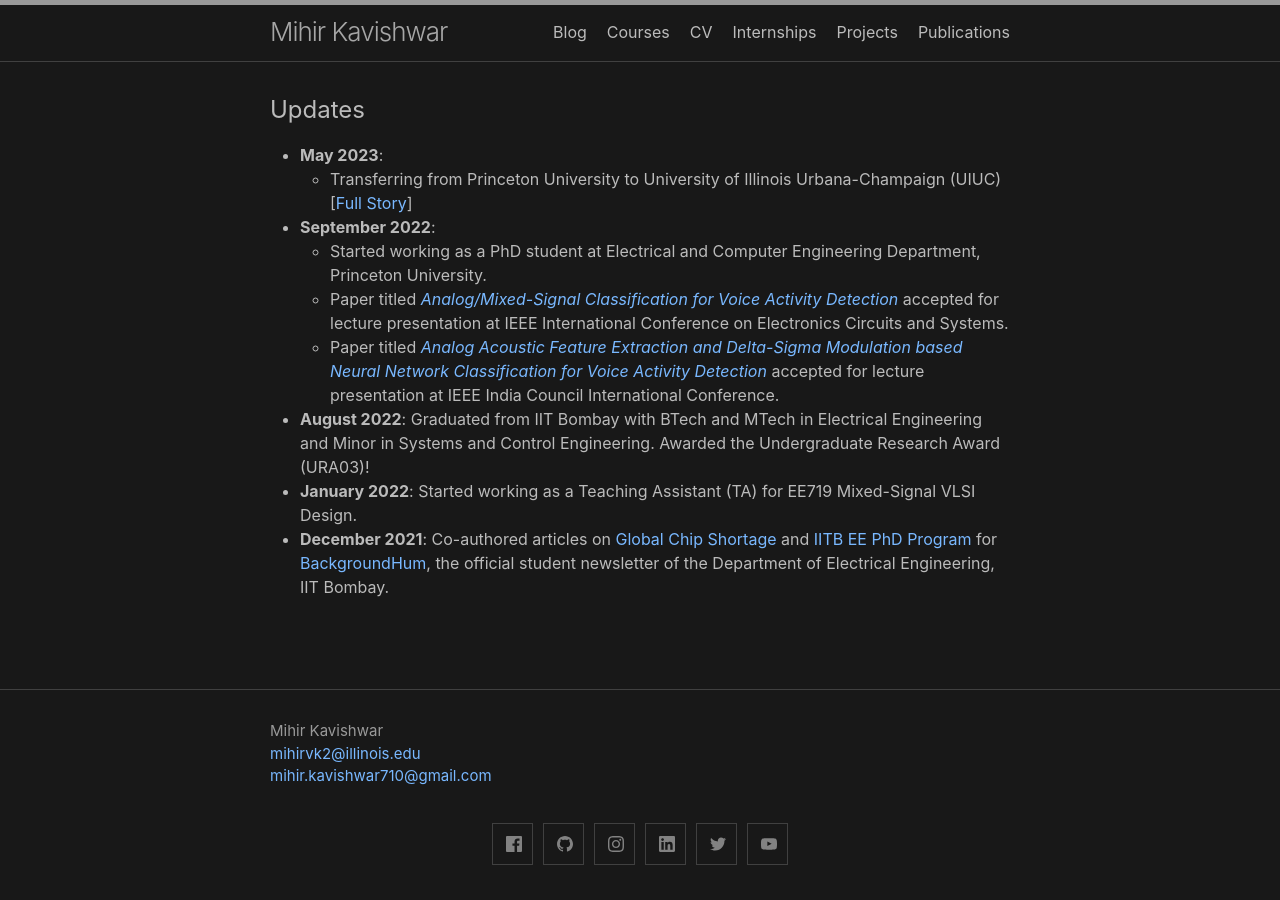
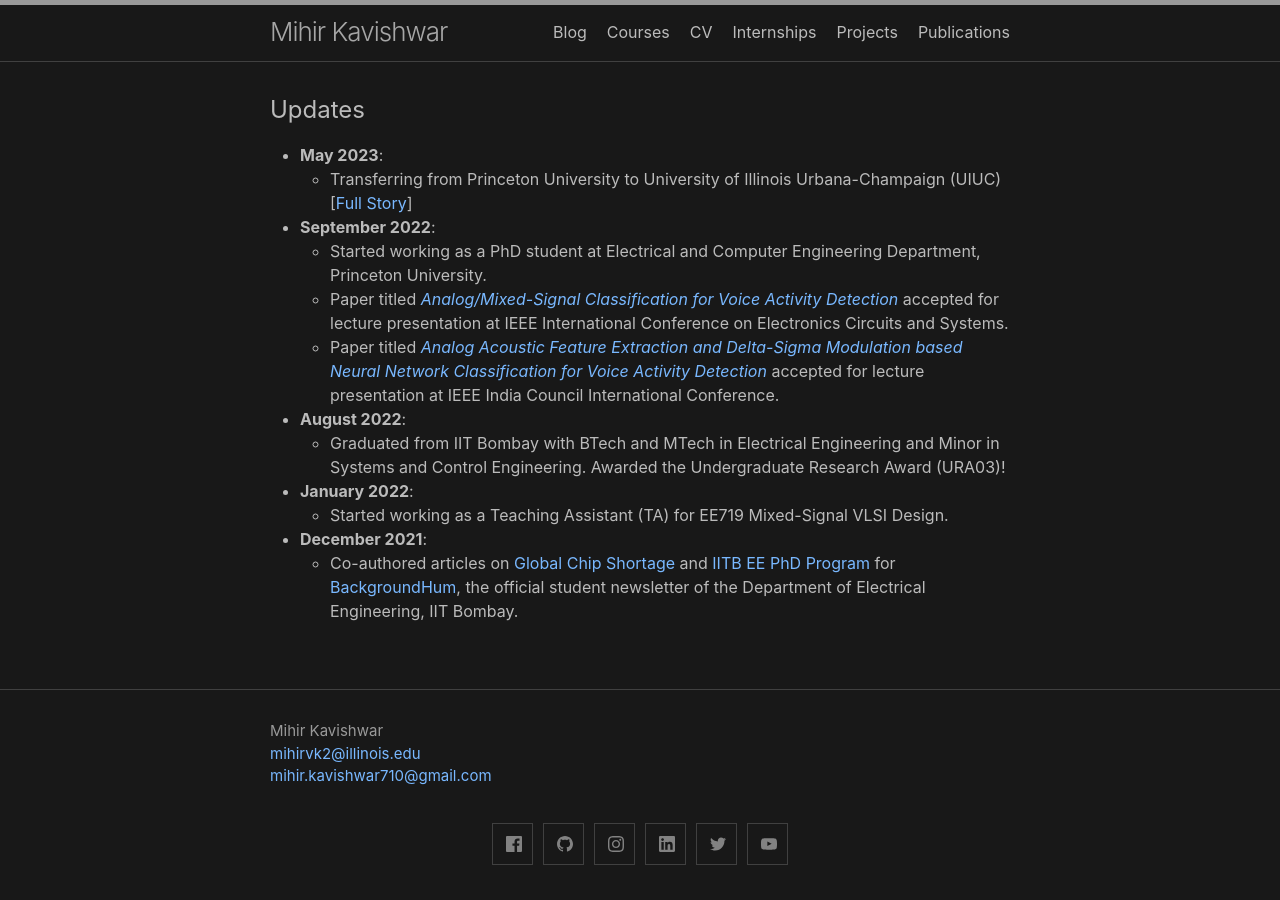
Before and after one commit to mihirvk/mihirvk.github.io, a Jekyll site: the page built from index.md, in a window 1280 px wide. Built offline with Jekyll 4.4.1, drawn with Linux system fonts in a browser that asks for light colours.

```diff
--- a/index.md
+++ b/index.md
@@ -28,6 +28,9 @@ Through this webpage, I intend to showcase some of my past and on-going projects
   - Started working as a PhD student at Electrical and Computer Engineering Department, Princeton University.
   - Paper titled [_Analog/Mixed-Signal Classification for Voice Activity Detection_](https://ieeexplore.ieee.org/abstract/document/9971057) accepted for lecture presentation at IEEE International Conference on Electronics Circuits and Systems.
   - Paper titled [_Analog Acoustic Feature Extraction and Delta-Sigma Modulation based Neural Network Classification for Voice Activity Detection_](https://ieeexplore.ieee.org/document/10039873) accepted for lecture presentation at IEEE India Council International Conference.
-- **August 2022**: Graduated from IIT Bombay with BTech and MTech in Electrical Engineering and Minor in Systems and Control Engineering. Awarded the Undergraduate Research Award (URA03)!
-- **January 2022**: Started working as a Teaching Assistant (TA) for EE719 Mixed-Signal VLSI Design.
-- **December 2021**: Co-authored articles on [Global  Chip Shortage](https://www.ee.iitb.ac.in/~bh/pages/articles/Global-Chip-Shortage.html) and [IITB EE PhD Program](https://www.ee.iitb.ac.in/~bh/pages/articles/Demystifying-the-PhD-Program.html) for [BackgroundHum](https://www.ee.iitb.ac.in/~bh/index.html), the official student newsletter of the Department of Electrical Engineering, IIT Bombay.
+- **August 2022**:
+  - Graduated from IIT Bombay with BTech and MTech in Electrical Engineering and Minor in Systems and Control Engineering. Awarded the Undergraduate Research Award (URA03)!
+- **January 2022**:
+  - Started working as a Teaching Assistant (TA) for EE719 Mixed-Signal VLSI Design.
+- **December 2021**:
+  - Co-authored articles on [Global  Chip Shortage](https://www.ee.iitb.ac.in/~bh/pages/articles/Global-Chip-Shortage.html) and [IITB EE PhD Program](https://www.ee.iitb.ac.in/~bh/pages/articles/Demystifying-the-PhD-Program.html) for [BackgroundHum](https://www.ee.iitb.ac.in/~bh/index.html), the official student newsletter of the Department of Electrical Engineering, IIT Bombay.
```
